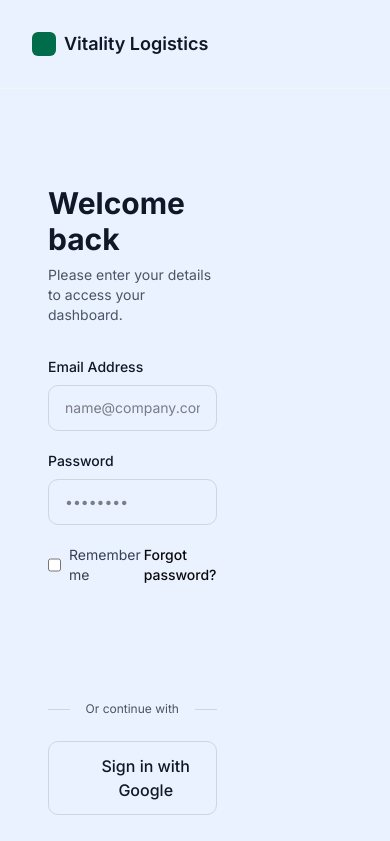
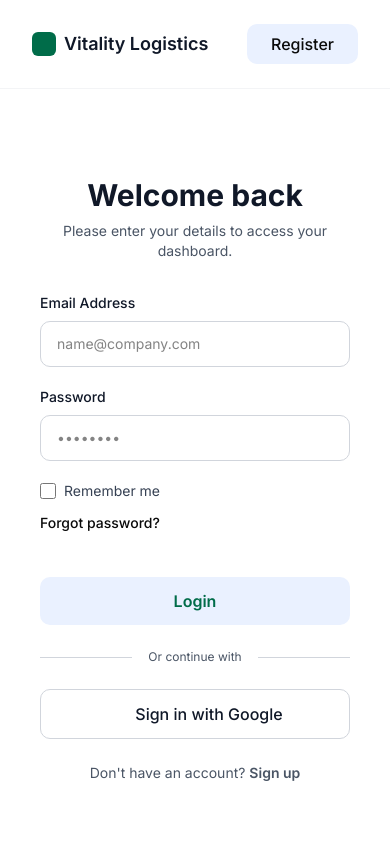
Before and after one commit to KeshavGopalak/food-donation_fe, a Next.js app: page /login in a window 390 px wide. Shown: the top 841 px of the page. Built offline with nearby package versions, Linux system fonts and the light colour scheme.

Commit message:
Finished login page and made it responsive.

```diff
--- a/Home/Cards.tsx
+++ b/Home/Cards.tsx
@@ -20,7 +20,7 @@ export default function Cards() {
       <div className="grid grid-cols-1 md:grid-cols-2 lg:grid-cols-3 gap-6 md:gap-8 w-full max-w-6xl">
         {cardtext.map((card, index) => (
           <div key={index} className="bg-[#FEF9F3] rounded-2xl md:rounded-3xl overflow-hidden flex flex-col gap-4 border border-[#E5E7EB] hover:shadow-lg transition-shadow duration-300">
-            <div className="relative w-full h-40 md:h-48 overflow-hidden flex-shrink-0">
+            <div className="relative w-full h-40 md:h-48 overflow-hidden shrink-0">
               <Image
                 src={card.image}
                 alt={card.title}
--- a/Home/HeroSection.tsx
+++ b/Home/HeroSection.tsx
@@ -4,7 +4,7 @@ import Image from "next/image";
 
 export default function HeroSection() {
   return (
-    <div className="relative w-full min-h-screen font-inter bg-gradient-to-r from-[#F9FAFB] via-[#FAFBFD] to-white">
+    <div className="relative w-full min-h-screen font-inter bg-linear-to-r from-textcream via-[#FAFBFD] to-white">
       <Image
         src={BgImage}
         alt="Background"
--- a/app/login/page.tsx
+++ b/app/login/page.tsx
@@ -1,23 +1,23 @@
-import LoginNav from "@/login/Nav";
-import LoginForm from "@/login/Form";
-import LoginInfo from "@/login/Info";
-import LoginFooter from "@/login/Footer";
+import LoginNav from "@/auth/Nav";
+import LoginForm from "@/auth/Form";
+import LoginInfo from "@/auth/Info";
+import LoginFooter from "@/auth/Footer";
 
 export default function Login() {
   return (
-    <div className="font-inter flex flex-col min-h-screen bg-textwhite">
+    <div className="font-inter flex min-h-screen flex-col bg-white">
       {/* Navigation */}
       <LoginNav />
 
       {/* Main Content */}
-      <div className="flex flex-1">
+      <div className="flex flex-1 flex-col lg:flex-row">
         {/* Left Side - Form */}
-        <div className="flex-1 flex items-center justify-center px-4 py-12 lg:py-0">
+        <div className="flex-1 flex items-center justify-center px-4 py-12 lg:py-0 w-full">
           <LoginForm />
         </div>
 
         {/* Right Side - Info */}
-        <div className="flex-1">
+        <div className="hidden lg:flex flex-1">
           <LoginInfo />
         </div>
       </div>
--- a/login/Form.tsx
+++ b/auth/Form.tsx
@@ -15,10 +15,12 @@ export default function LoginForm() {
   };
 
   return (
-    <div className="w-full max-w-md px-8 py-12">
-      <div className="mb-8">
+    <div className="w-full max-w-md px-6 py-10 mx-auto sm:px-8 sm:py-12">
+      <div className="mb-8 text-center lg:text-left">
         <h1 className="text-3xl font-bold text-gray-900 mb-2">Welcome back</h1>
-        <p className="text-gray-600 text-sm">Please enter your details to access your dashboard.</p>
+        <p className="text-gray-600 text-sm mx-auto max-w-xs lg:max-w-none">
+          Please enter your details to access your dashboard.
+        </p>
       </div>
 
       <form onSubmit={handleLogin} className="space-y-5">
@@ -49,7 +51,7 @@ export default function LoginForm() {
         </div>
 
         {/* Remember Me & Forgot Password */}
-        <div className="flex items-center justify-between">
+        <div className="flex flex-col gap-3 sm:flex-row sm:items-center sm:justify-between">
           <label className="flex items-center gap-2 cursor-pointer">
             <input
               type="checkbox"
@@ -67,7 +69,7 @@ export default function LoginForm() {
         {/* Login Button */}
         <button
           type="submit"
-          className="w-full bg-textgreen hover:bg-green-600 text-textwhite font-semibold py-3 rounded-lg transition-colors mt-6"
+          className="w-full bg-textwhite hover:bg-darkgreen hover:text-textwhite text-darkgreen font-semibold py-3 rounded-lg transition-colors mt-6"
         >
           Login
         </button>
--- a/login/Nav.tsx
+++ b/auth/Nav.tsx
@@ -2,13 +2,13 @@ import Link from "next/link";
 
 export default function LoginNav() {
   return (
-    <nav className="flex justify-between items-center px-8 py-6 bg-textwhite border-b border-gray-100">
+    <nav className="flex justify-between items-center px-8 py-6 bg-white border-b border-gray-100">
       <div className="flex items-center gap-2">
         <div className="w-6 h-6 bg-darkgreen rounded-sm"></div>
         <span className="text-lg font-semibold text-gray-900">Vitality Logistics</span>
       </div>
       <Link href="/register">
-        <button className="bg-textgreen hover:bg-green-600 text-textwhite px-6 py-2 rounded-lg font-medium transition-colors">
+        <button className="bg-textgreen hover:bg-darkgreen hover:text-textwhite bg-textwhite px-6 py-2 rounded-lg font-medium transition-colors">
           Register
         </button>
       </Link>
```
Also changed, not shown: auth/Info.tsx (renamed from login/Info.tsx, +8 -13 lines), auth/Footer.tsx (renamed from login/Footer.tsx).
